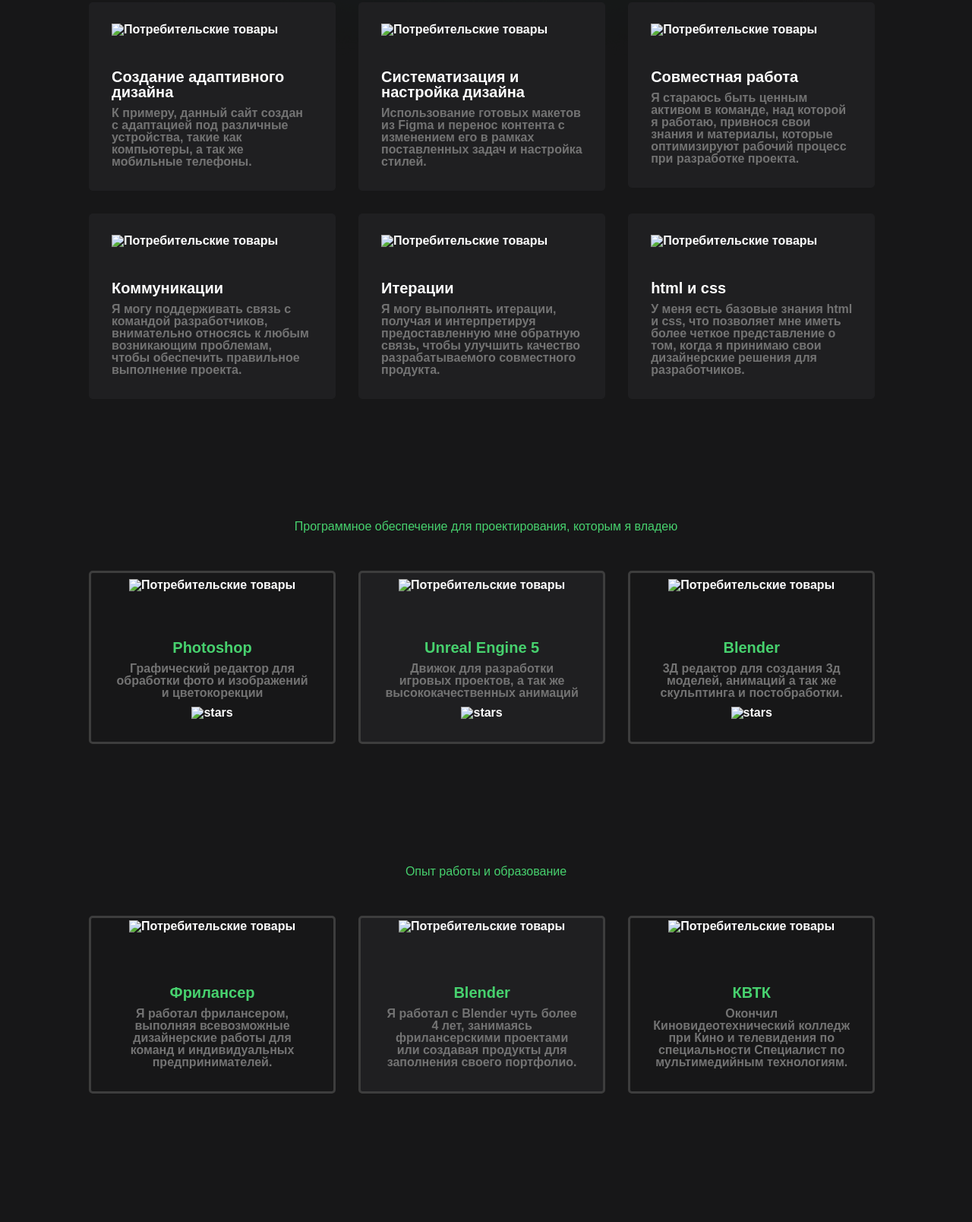
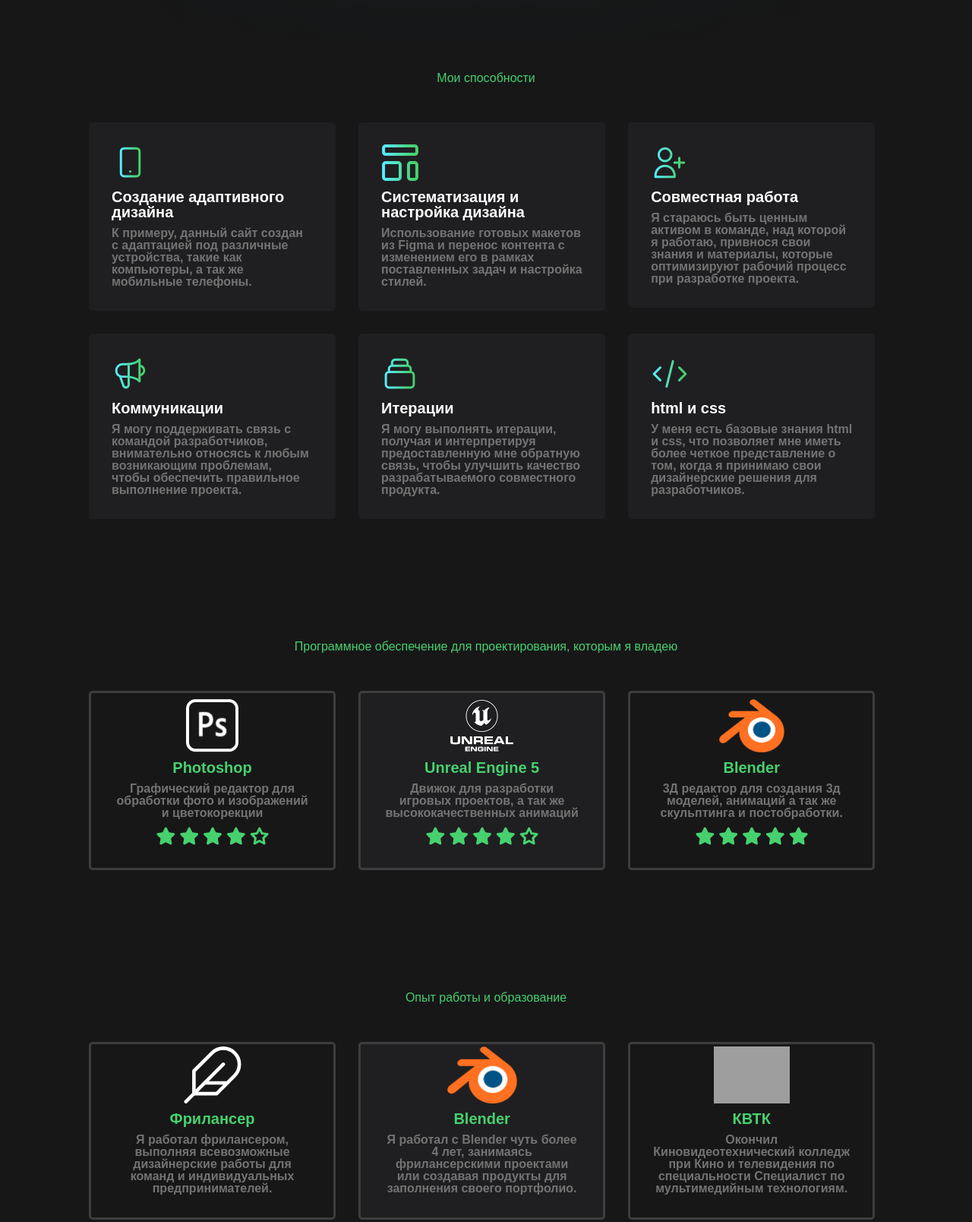
Before and after one commit to Alyubomirov1995/about-me, a plain HTML site: page index.html in a window 1280 px wide. Shown: the part 463-2071 px from the top of the page at 76% size. Drawn offline with Linux system fonts and the light colour scheme; the site is published under a folder, as on GitHub Pages, so addresses that start at the root find nothing.

Commit message:
bugfix: исправления пути для всех изображени

```diff
--- a/index.html
+++ b/index.html
@@ -15,7 +15,7 @@
       <div class="main-block__container _container">
       <div class="main-block__body">
          <div class="main-block__image">
-         <img src ="/image/фото/1.jpg" alt="Alex" width="350px">
+         <img src ="image/фото/1.jpg" alt="Alex" width="350px">
          </div>
          <div class="main-block__text">
          <div class="main-block__title">
@@ -37,7 +37,7 @@
                 <div class="advantages__item">
                   <div class="Advantages__icon">
                     <img
-                      src="/image/иконки/Portafolio/Sección/Icon/Outline/device-mobile.svg"
+                      src="image/иконки/Portafolio/Sección/Icon/Outline/device-mobile.svg"
                       alt="Потребительские товары"
                       height="50px"
                     />
@@ -50,7 +50,7 @@
                 <div class="advantages__item">
                   <div class="Advantages__icon">
                     <img
-                      src="/image/иконки/2.svg"
+                      src="image/иконки/2.svg"
                       alt="Потребительские товары"
                       height="50px"
                     />
@@ -63,7 +63,7 @@
                 <div class="advantages__item">
                   <div class="Advantages__icon">
                     <img
-                      src="/image/иконки/3.svg"
+                      src="image/иконки/3.svg"
                       alt="Потребительские товары"
                       height="50px"
                     />
@@ -76,7 +76,7 @@
                 <div class="advantages__item">
                   <div class="Advantages__icon">
                     <img
-                      src="/image/иконки/4.svg"
+                      src="image/иконки/4.svg"
                       alt="Потребительские товары"
                       height="50px"
                     />
@@ -89,7 +89,7 @@
                 <div class="advantages__item">
                   <div class="Advantages__icon">
                     <img
-                      src="/image/иконки/5.svg"
+                      src="image/иконки/5.svg"
                       alt="Потребительские товары"
                       height="50px"
                     />
@@ -102,7 +102,7 @@
                 <div class="advantages__item">
                   <div class="Advantages__icon">
                     <img
-                      src="/image/иконки/6.svg"
+                      src="image/иконки/6.svg"
                       alt="Потребительские товары"
                       height="50px"
                     />
@@ -124,7 +124,7 @@
                 <div class="soft__item">
                   <div class="soft__icon">
                     <img
-                      src="/image/иконки/Новая папка/1.png"
+                      src="image/иконки/Новая папка/1.png"
                       alt="Потребительские товары"
                       height="70px"
                     />
@@ -132,7 +132,7 @@
                   <div class="soft__value">Photoshop</div>
                   <div class="soft__text">Графический редактор для обработки фото и изображений и цветокорекции </div>
                 <div class="soft__stars">
-                  <img src="/image/иконки/Новая папка/Stars.png" alt="stars">
+                  <img src="image/иконки/Новая папка/Stars.png" alt="stars">
                 </div>
                </div>
               </div>
@@ -140,7 +140,7 @@
                 <div class="soft__item-center">
                   <div class="soft__icon">
                     <img
-                      src="/image/иконки/ue-logo-stacked-unreal-engine-w-677x545-fac11de0943f.png"
+                      src="image/иконки/ue-logo-stacked-unreal-engine-w-677x545-fac11de0943f.png"
                       alt="Потребительские товары"
                       height="70px"
                     />
@@ -148,7 +148,7 @@
                   <div class="soft__value">Unreal Engine 5</div>
                   <div class="soft__text">Движок для разработки игровых проектов, а так же высококачественных анимаций</div>
                 <div class="soft__stars">
-                  <img src="/image/иконки/Новая папка/Stars.png" alt="stars">
+                  <img src="image/иконки/Новая папка/Stars.png" alt="stars">
                 </div>
                </div>
               </div>
@@ -156,7 +156,7 @@
                 <div class="soft__item">
                   <div class="soft__icon">
                     <img
-                      src="/image/иконки/pngwing.com (7).png"
+                      src="image/иконки/pngwing.com (7).png"
                       alt="Потребительские товары"
                       height="70px"
                     />
@@ -164,7 +164,7 @@
                   <div class="soft__value">Blender</div>
                   <div class="soft__text">3Д редактор для создания 3д моделей, анимаций а так же скульптинга и постобработки.</div>
                 <div class="soft__stars">
-                  <img src="/image/иконки/Новая папка/Stars2.png" alt="stars">
+                  <img src="image/иконки/Новая папка/Stars2.png" alt="stars">
                 </div>
                </div>
               </div>
@@ -181,7 +181,7 @@
                 <div class="exper__item">
                   <div class="exper__icon">
                     <img
-                      src="/image/иконки/Новая папка (2)/Pluma.svg"
+                      src="image/иконки/Новая папка (2)/Pluma.svg"
                       alt="Потребительские товары"
                       height="75px"
                     />
@@ -194,7 +194,7 @@
                 <div class="exper__item-center">
                   <div class="exper__icon">
                     <img
-                      src="/image/иконки/pngwing.com (7).png"
+                      src="image/иконки/pngwing.com (7).png"
                       alt="Потребительские товары"
                       height="75px"
                     />
@@ -207,7 +207,7 @@
                 <div class="exper__item">
                   <div class="exper__icon">
                     <img
-                      src="/image/иконки/Новая папка (2)/NEV3fsmT7NscLYqm1YkQWbRQhHQG_qxiWjmsmpWsEB3pp_IbaIsPU7PMIhwGaqZJ_luyYJkdPUMa3mjqGHgJVDoy (1).png"
+                      src="image/иконки/Новая папка (2)/NEV3fsmT7NscLYqm1YkQWbRQhHQG_qxiWjmsmpWsEB3pp_IbaIsPU7PMIhwGaqZJ_luyYJkdPUMa3mjqGHgJVDoy (1).png"
                       alt="Потребительские товары"
                       height="75px"
                     />
@@ -229,7 +229,7 @@
                 <div class="hero__item">
                   <div class="hero__icon">
                     <img
-                      src="/image/иконки/Новая папка (3)/Vector.svg"
+                      src="image/иконки/Новая папка (3)/Vector.svg"
                       alt="Потребительские товары"
                       height="70px"
                     />
@@ -241,7 +241,7 @@
                 <div class="hero__item">
                   <div class="hero__icon">
                     <img
-                      src="/image/иконки/Новая папка (3)/1.svg"
+                      src="image/иконки/Новая папка (3)/1.svg"
                       alt="Потребительские товары"
                       height="70px"
                     />
@@ -253,7 +253,7 @@
                 <div class="hero__item">
                   <div class="hero__icon">
                     <img
-                      src="/image/иконки/Новая папка (3)/2.svg"
+                      src="image/иконки/Новая папка (3)/2.svg"
                       alt="Потребительские товары"
                       height="70px"
                     />
@@ -265,7 +265,7 @@
                 <div class="hero__item">
                   <div class="hero__icon">
                     <img
-                      src="/image/иконки/Новая папка (3)/3.svg"
+                      src="image/иконки/Новая папка (3)/3.svg"
                       alt="Потребительские товары"
                       height="70px"
                     />
@@ -277,7 +277,7 @@
                 <div class="hero__item">
                   <div class="hero__icon">
                     <img
-                      src="/image/иконки/Новая папка (3)/4.svg"
+                      src="image/иконки/Новая папка (3)/4.svg"
                       alt="Потребительские товары"
                       height="70px"
                     />
@@ -289,7 +289,7 @@
                 <div class="hero__item">
                   <div class="hero__icon">
                     <img
-                      src="/image/иконки/Новая папка (3)/5.svg"
+                      src="image/иконки/Новая папка (3)/5.svg"
                       alt="Потребительские товары"
                       height="70px"
                     />
@@ -338,7 +338,7 @@
                 <div class="item-links__content">
                   <h4 class="item-links__title">Соц сети</h4>
                   <div class="item-links__images">
-                    <img src="/image/иконки/4/Redes sociales.svg" alt="">
+                    <img src="image/иконки/4/Redes sociales.svg" alt="">
                   </div>
 
                 </div>
```
